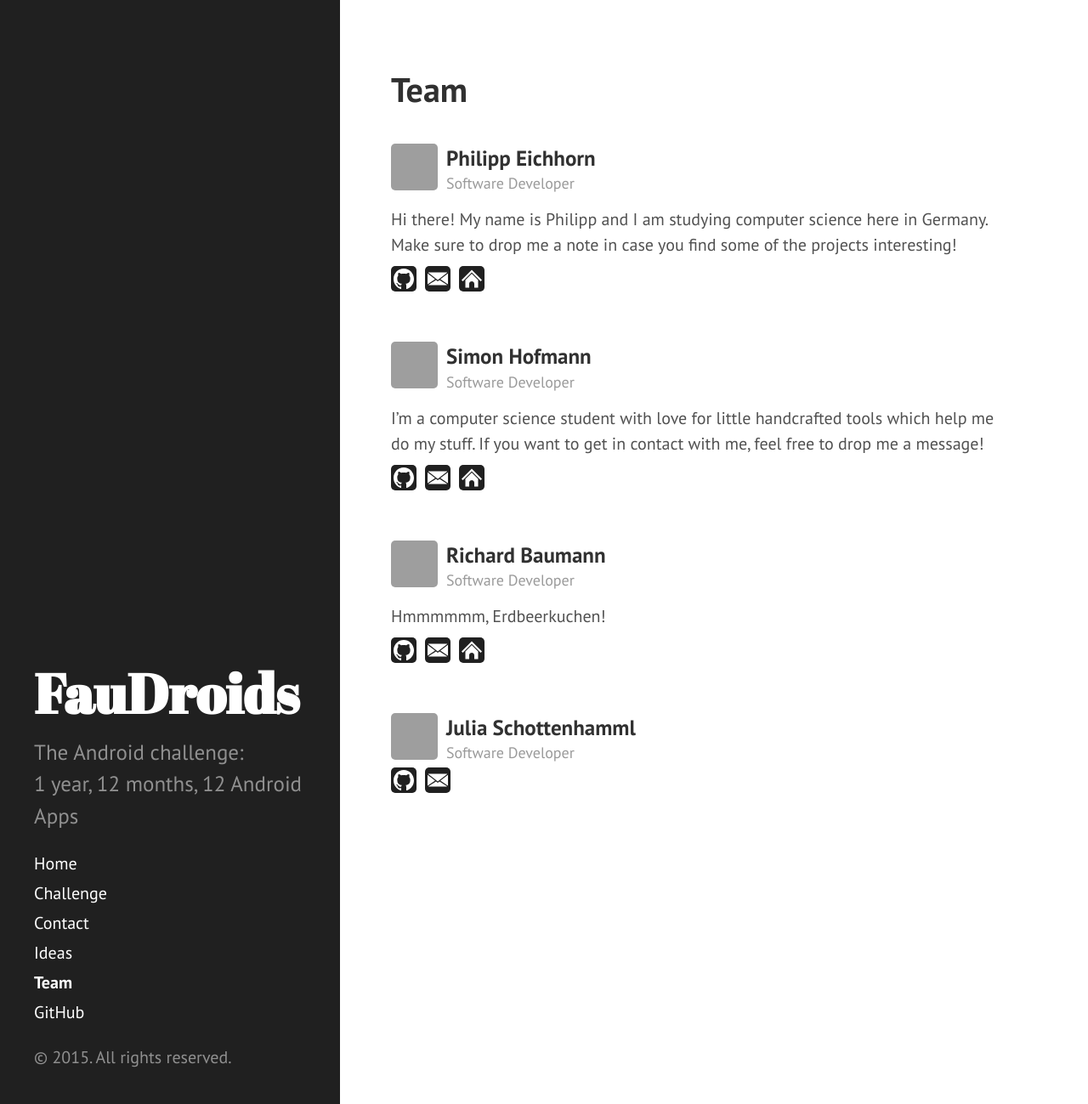
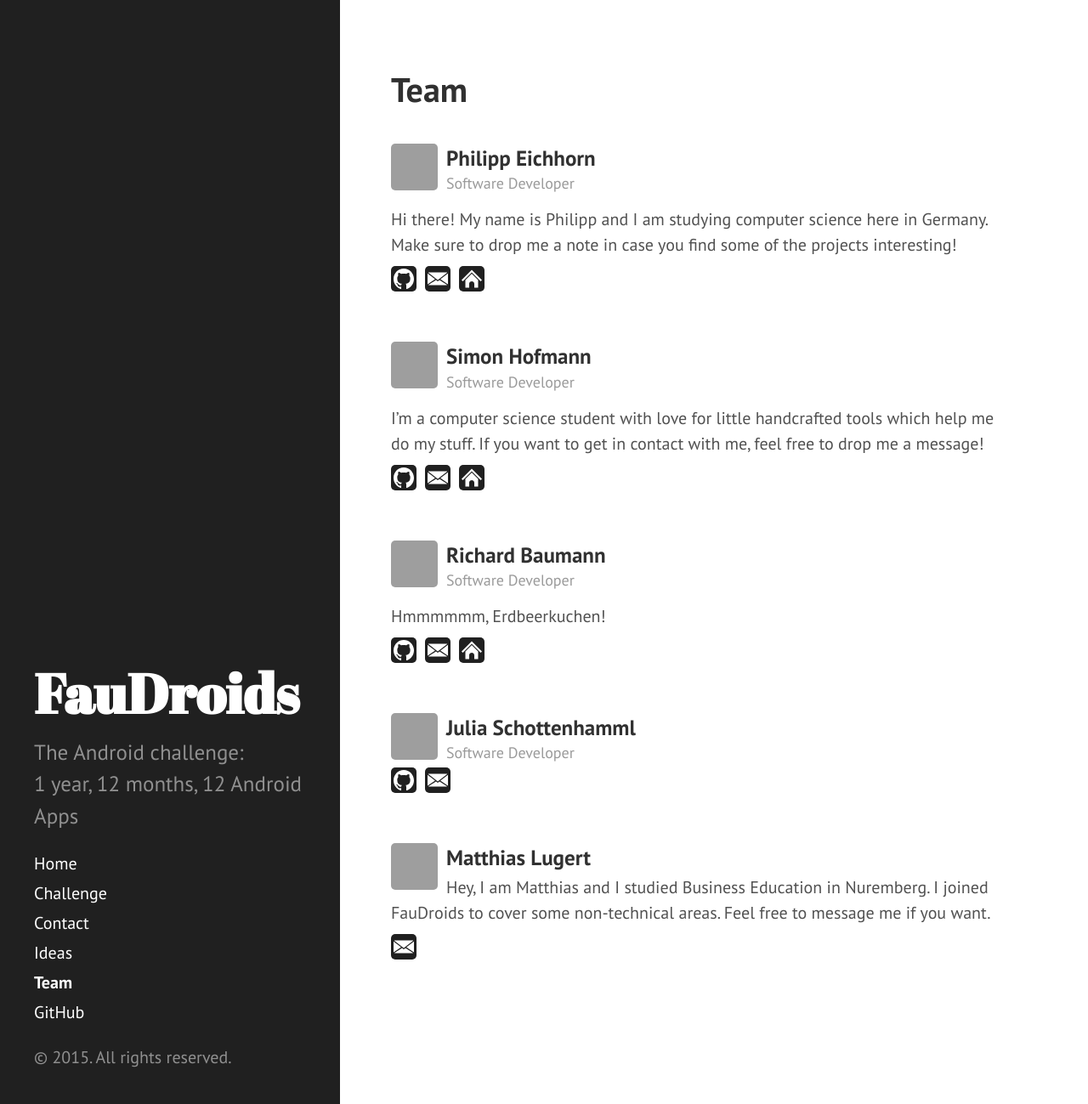
Before and after one commit to Haroenv/FauDroids.github.io, a Jekyll site: the page built from team.md, in a window 1280 px wide and 1299 px high. Shown: the whole window at 85% size. Built offline with Jekyll 4.4.1, drawn with Linux system fonts in a browser that asks for light colours; Markdown is read by kramdown in place of the engine named in the settings; grey boxes are pictures that could not be loaded.

Commit message:
Add matthias to authors site

```diff
--- a/_data/members.yml
+++ b/_data/members.yml
@@ -31,3 +31,9 @@ julia:
     email:		julia.schottenhamml@fau.de
     github:		JuliaSchottenhamml
     homepage:
+
+matthias:
+    name:	    Matthias Lugert
+    role:
+    message:	Hey, I am Matthias and I studied Business Education in Nuremberg. I joined FauDroids to cover some non-technical  areas. Feel free to message me if you want.
+    email:		matthias.lugert@gmx.de
```
